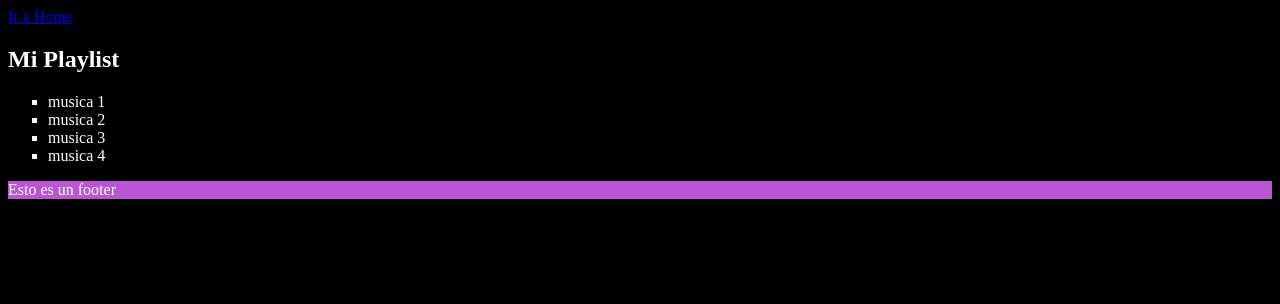
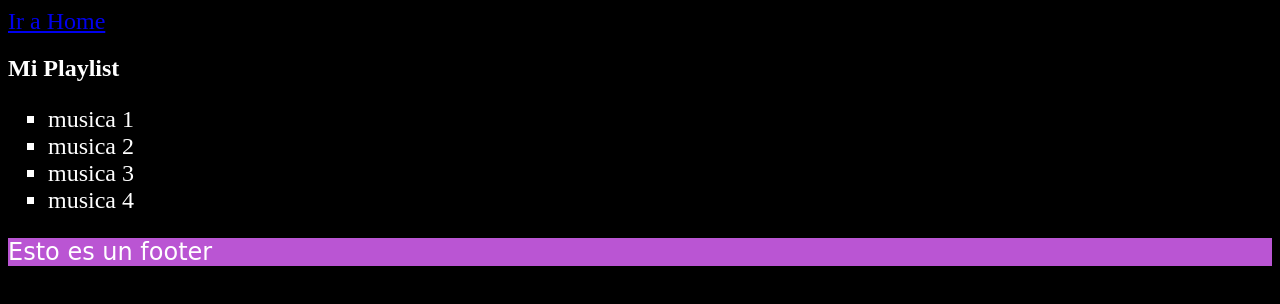
Before and after one commit to Codo-a-Codo-4-0-Comision-2167/clase-07, a plain HTML site: page pages/components/player.html in a window 1280 px wide. Drawn offline with Linux system fonts and the light colour scheme.

Commit message:
carga de fonts

```diff
--- a/css/style.css
+++ b/css/style.css
@@ -6,6 +6,13 @@ SELECTOR {
 bgcolor="lightblue"
 */
 
+* {
+    font-size: x-large;
+    /*font-size: 2rem;*/
+    /*font-family: fantasy; /* En mi caso tengo esta font y la uso*/
+
+}
+
 body {
     background-color:black;
 }
@@ -13,6 +20,7 @@ body {
 footer {
     background-color:mediumorchid;
     color: white;
+    font-family: 'Klee One', cursive;
 }
 
 header {
```
Also changed, not shown: index.html (+4 -0 lines), assets/fonts/OFL.txt (added), 2 other files.
